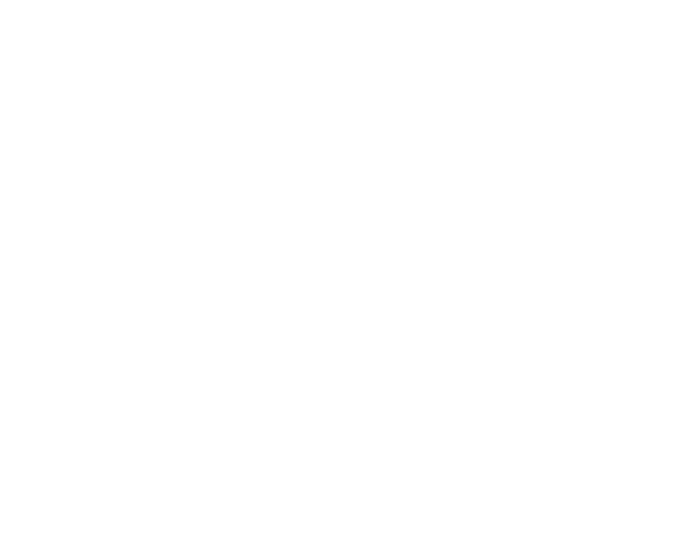
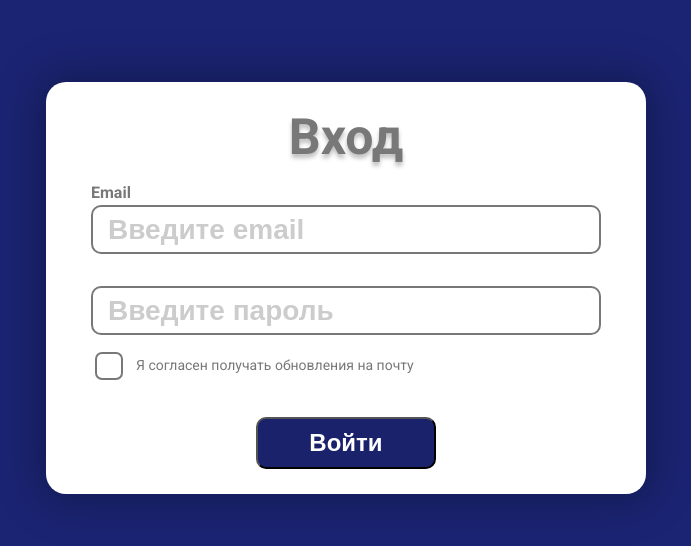
Before and after one commit to MininArtem/4p22-frontend-artem-minin, a plain HTML site: page homework_7/index.html in a window 1280 px wide. Shown: the whole page, without its empty margins (294-985 px from the left). Drawn offline with Linux system fonts and the light colour scheme.

Commit message:
added login card form

```diff
--- a/homework_7/index.html
+++ b/homework_7/index.html
@@ -6,9 +6,28 @@
   <title>Login Form</title>
   <link rel="shortcut icon" href="./images/login.png" type="image/x-icon">
   <link rel="stylesheet" href="style.css">
-  <link href="https://fonts.googleapis.com/css2?family=Roboto&display=swap" rel="stylesheet">
+  <link href="https://fonts.googleapis.com/css2?family=Roboto:ital,wght@0,400;0,700;1,400&display=swap" rel="stylesheet">
 </head>
 <body>
-
+  <div class="wrapper">
+      <form class="form">
+        <h1 class="form__header">Вход</h1>
+        <div class="form-input__email">
+          <label for="email" class="form-input__email-label">Email</label>
+          <input class="form-input__email-field" type="email" name="email" placeholder="Введите email">
+        </div>
+        <div class="form-input__password">
+          <label for="password" class="form-input__password-label">Email</label>
+          <input class="form-input__password-field" type="password" name="password" placeholder="Введите пароль">
+        </div>
+				<div class="form-input__checkbox">
+					<input class="form-input__checkbox-field" type="checkbox" name="checkbox" autocomplete="off">
+					<label class="form-input__checkbox-label" for="check">Я согласен получать обновления на почту</label>
+				</div>
+        <div class="button">
+          <button class="form__button" type="submit">Войти</button>
+        </div>
+      </form>
+  </div>
 </body>
 </html>
--- a/homework_7/style.css
+++ b/homework_7/style.css
@@ -3,5 +3,162 @@
 }
 
 body {
-  margin: 0 auto;
+  margin: 0;
+  font-family: "Roboto";
 }
+
+.wrapper {
+  background-color: #1B2473;
+  width: 100vw;
+  height: 100vh;
+  display: flex;
+  justify-content: center;
+}
+
+.form {
+  background-color: #fff;
+  border-radius: 20px;
+  margin-top: 82px;
+  min-width: 600px;
+  height: 412px;
+  padding: 26px 45px;
+  box-shadow: 0px 0px 40px 10px rgba(0, 0, 0, 0.25);
+}
+
+.form__header {
+  margin: 0;
+  text-align: center;
+  font-size: 50px;
+  font-weight: 700;
+  color: #787878;
+  text-shadow: 0px 4px 4px rgba(0, 0, 0, 0.25);
+}
+
+.form-input__email {
+  margin-top: 17px;
+}
+
+.form-input__email-label {
+  font-weight: 700;
+  font-size: 16px;
+  color: #787878;
+}
+
+.form-input__email-field {
+  width: 100%;
+  height: 49px;
+  margin-top: 3px;
+  padding-left: 15px;
+  background: #FFFFFF;
+  border: 2px solid #787878;
+  border-radius: 10px;
+  font-weight: 700;
+  font-size: 28px;
+  opacity: 10;
+  color: #787878;
+}
+
+.form-input__email-field::-moz-placeholder {
+  color: #CCCCCC;
+}
+
+.form-input__email-field::-webkit-input-placeholder {
+  color: #CCCCCC;
+}
+
+.form-input__password {
+  margin-top: 13px;
+}
+
+.form-input__password-label {
+  visibility: hidden;
+}
+
+.form-input__password-field {
+  width: 100%;
+  height: 49px;
+  padding-left: 15px;
+  background: #FFFFFF;
+  border: 2px solid #787878;
+  border-radius: 10px;
+  font-weight: 700;
+  font-size: 28px;
+  opacity: 10;
+  color: #787878;
+}
+
+.form-input__password-field::-moz-placeholder {
+  color: #CCCCCC;
+}
+
+.form-input__password-field::-webkit-input-placeholder {
+  color: #CCCCCC;
+}
+
+.form-input__checkbox {
+  display: flex;
+  flex-direction: row;
+  margin-top: 30px;
+  align-items: center;
+  position: relative;
+}
+
+.form-input__checkbox-field {
+  position: absolute;
+  visibility: none;
+  width: 100%;
+  height: 100%;
+  top: 0;
+  left: 0;
+}
+
+.form-input__checkbox-label {
+  position: absolute;
+  font-size: 14px;
+  font-weight: 400;
+  color: #787878;
+  padding-left: 45px;
+}
+
+.form-input__checkbox-field::before {
+  position: absolute;
+  content: "";
+  visibility: visible;
+  display: block;
+  top: -16px;
+  left: 0;
+  width: 24px;
+  height: 24px;
+  border: 2px solid #787878;
+  border-radius: 7px;
+  z-index: 10;
+}
+
+.form-input__checkbox-field:checked::after {
+  position: absolute;
+  content: "✔";
+  bottom: 3px;
+  left: 3px;
+  width: 24px;
+  height: 24px;
+  font-size: 32px;
+  display: block;
+  visibility: visible;
+  color: #787878;
+}
+
+.button {
+  display: flex;
+  justify-content: center;
+  margin-bottom: 26px;
+}
+
+.form__button {
+  margin-top: 52px;
+  font-size: 24px;
+  font-weight: 700;
+  padding: 10px 51px;
+  color: #fff;
+  border-radius: 10px;
+  background-color: #1A226B;
+}
```
Also changed, not shown: homework_7/images/okey.png (added).
